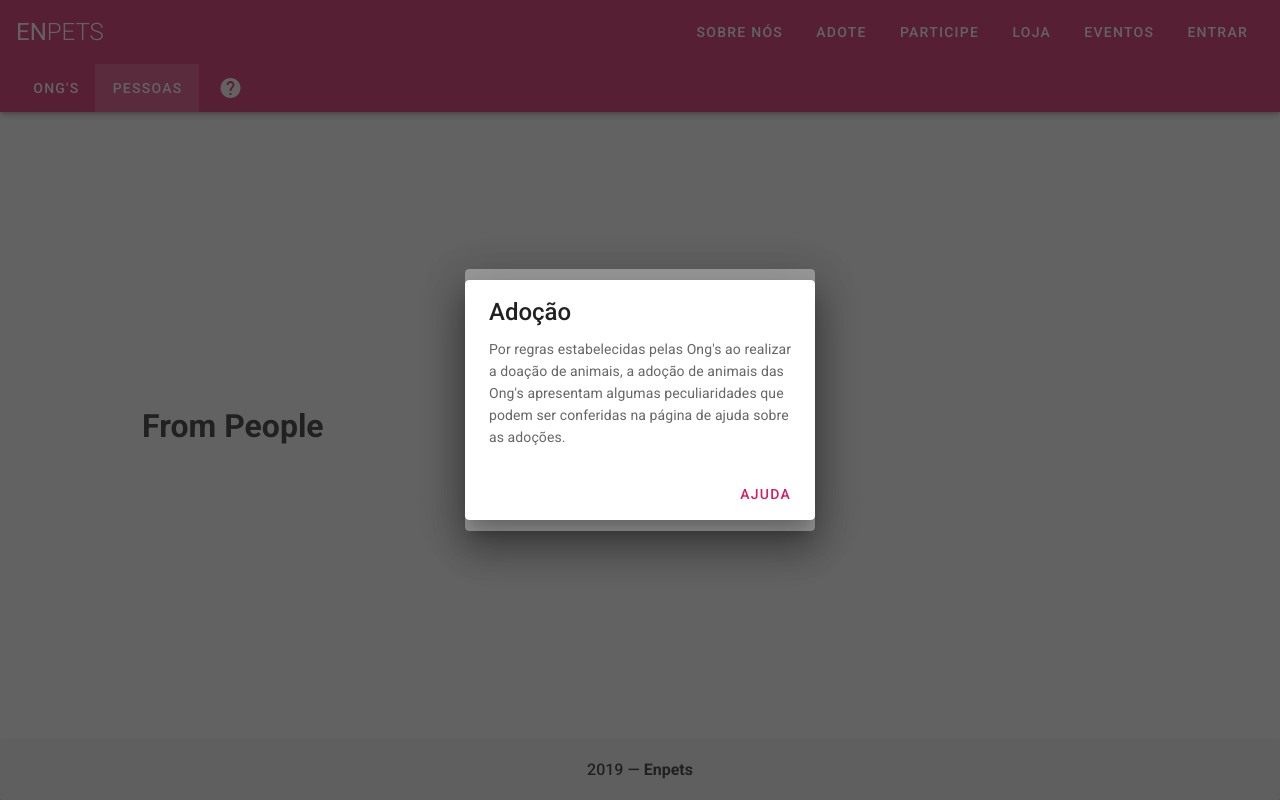
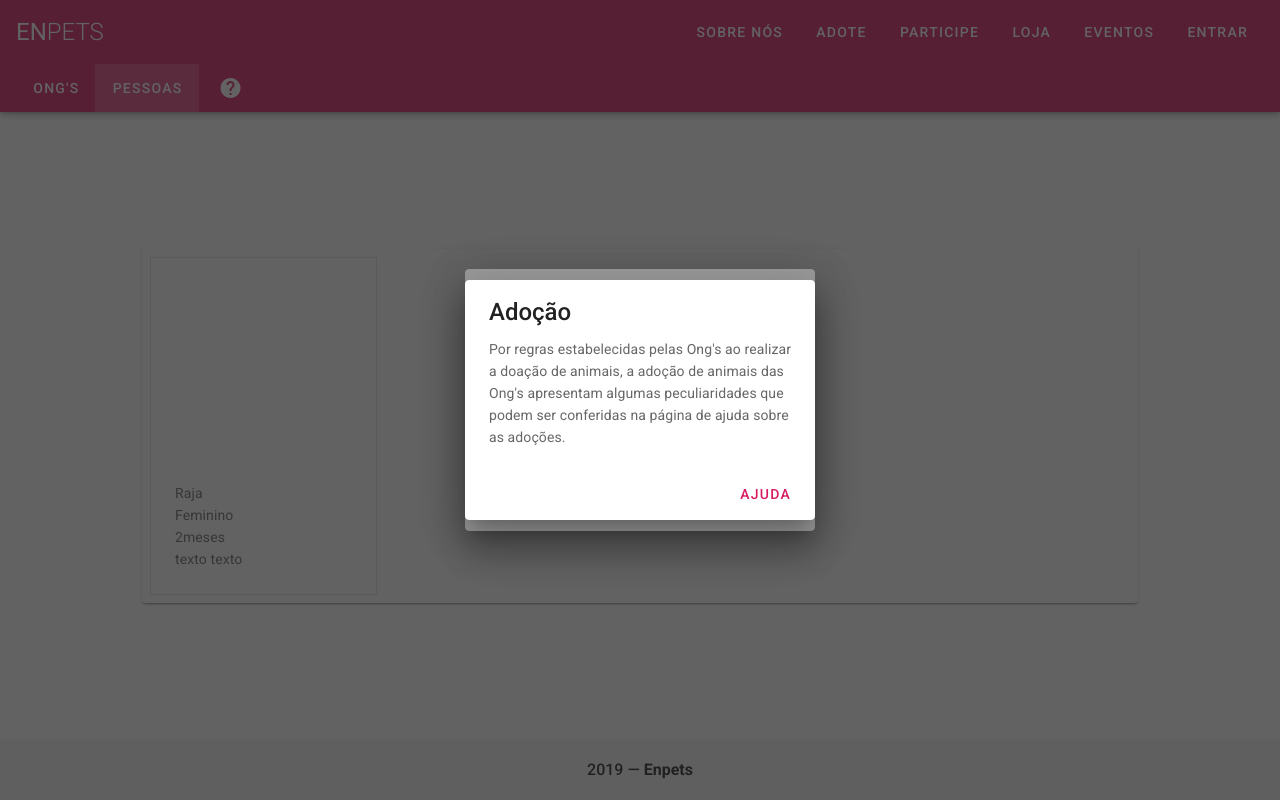
Before and after one commit to Kojji/vue-enpets, a Vue app: page /adopt/from-people in a window 1280 px wide. Built offline with nearby package versions, Linux system fonts and the light colour scheme.

Commit message:
add: diagramação da pagina de doação

```diff
--- a/src/components/AdoptFromOng.vue
+++ b/src/components/AdoptFromOng.vue
@@ -1,11 +1,68 @@
 <template>
-  <v-container>
-    <h1>From Ong</h1>
-  </v-container>
+  <v-card class="mx-auto">
+    <v-container
+      class="pa-2"
+      fluid
+    >
+      <v-row>
+        <v-col
+        v-for="animal in adoptOngList"
+          :key="animal.id"
+          :cols="flex"
+        >
+          <v-card
+            class="pa-2"
+            outlined
+            tile
+            @click.stop="showDescription(animal)"
+          >
+            <v-img
+            class="white--text"
+            height="200px"
+            :src="animal.photo"
+            ></v-img>
+            <v-card-text>
+              <span>{{ animal.name }}</span>
+              <v-spacer></v-spacer>
+              <span>{{ animal.sex }}</span>
+              <v-spacer></v-spacer>
+              <span>{{ animal.age }}</span>
+              <v-spacer></v-spacer>
+              <span>{{ animal.description }}</span>
+            </v-card-text>
+          </v-card>
+        </v-col>
+      </v-row>
+      <v-dialog
+        v-model="dialog"
+        max-width="310"
+      >
+        <v-card>
+          <v-card-title class="headline">{{ description.nome }}</v-card-title>
+        </v-card>
+      </v-dialog>
+    </v-container>
+  </v-card>
 </template>
 
 <script>
+import {mapGetters} from "vuex"
 export default {
-
+  data: () => ({
+    flex: 3,
+    dialog: false,
+    description: {}
+  }),
+  computed: {
+    ...mapGetters([
+      "adoptOngList"
+    ])
+  },
+  methods: {
+    showDescription(card) {
+      this.dialog = true
+      this.description = card
+    }
+  }
 }
 </script>
--- a/src/components/AdoptFromPeople.vue
+++ b/src/components/AdoptFromPeople.vue
@@ -1,3 +1,68 @@
 <template>
-  <h1>From People</h1>
+  <v-card class="mx-auto">
+    <v-container
+      class="pa-2"
+      fluid
+    >
+      <v-row>
+        <v-col
+        v-for="animal in adoptPeopleList"
+          :key="animal.id"
+          :cols="flex"
+        >
+          <v-card
+            class="pa-2"
+            outlined
+            tile
+            @click.stop="showDescription(animal)"
+          >
+            <v-img
+            class="white--text"
+            height="200px"
+            :src="animal.photo"
+            ></v-img>
+            <v-card-text>
+              <span>{{ animal.name }}</span>
+              <v-spacer></v-spacer>
+              <span>{{ animal.sex }}</span>
+              <v-spacer></v-spacer>
+              <span>{{ animal.age }}</span>
+              <v-spacer></v-spacer>
+              <span>{{ animal.description }}</span>
+            </v-card-text>
+          </v-card>
+        </v-col>
+      </v-row>
+      <v-dialog
+        v-model="dialog"
+        max-width="310"
+      >
+        <v-card>
+          <v-card-title class="headline">{{ description.nome }}</v-card-title>
+        </v-card>
+      </v-dialog>
+    </v-container>
+  </v-card>
 </template>
+
+<script>
+import {mapGetters} from "vuex"
+export default {
+  data: () => ({
+    flex: 3,
+    dialog: false,
+    description: {}
+  }),
+  computed: {
+    ...mapGetters([
+      "adoptPeopleList"
+    ])
+  },
+  methods: {
+    showDescription(card) {
+      this.dialog = true
+      this.description = card
+    }
+  }
+}
+</script>
--- /dev/null
+++ b/src/store/modules/storeAdopt.js
@@ -0,0 +1,42 @@
+import gato1 from "../../assets/adopt/gato1.jpg"
+
+const state = {
+  adoptOngList: [
+    {
+      id: 1,
+      name: "Chocolatinho",
+      sex: "Masculino",
+      age: "2meses",
+      location: "Rio de Janeiro",
+      photo: gato1,
+      description: "texto ",
+    }
+  ],
+  adoptPeopleList: [
+    {
+      id: 1,
+      name: "Raja",
+      sex: "Feminino",
+      age: "2meses",
+      location: "Rio de Janeiro",
+      photo: gato1,
+      description: "texto texto",
+    }
+  ],
+}
+const mutations = {
+
+}
+const actions = {
+
+}
+const getters = {
+  adoptOngList(state) { return state.adoptOngList },
+  adoptPeopleList(state) { return state.adoptPeopleList}
+}
+export default {
+  state,
+  mutations,
+  actions,
+  getters
+}
--- a/src/store/modules/storeParticipate.js
+++ b/src/store/modules/storeParticipate.js
@@ -1,12 +1,12 @@
 const state = {
   cardsParticipatePage: [
     {
-      title: 'Adote um animal',
+      title: 'Seja um voluntario',
       src: 'https://cdn.vuetifyjs.com/images/cards/road.jpg',
-      flex: 12 ,
+      flex: 12,
       button: null,
       redirect: null,
-      text: 'colocar aqui sobre adoção de animais'
+      text: 'colocar aqui sobre como ser um voluntario'
     },
     {
       title: 'Doações por compras',
@@ -25,7 +25,7 @@ const state = {
       text: 'colocar aqui as informações de por onde realizar a doação'
     },
     {
-      title: 'PAtrocinio',
+      title: 'Patrocinio',
       src: 'https://cdn.vuetifyjs.com/images/cards/docks.jpg',
       flex: 4,
       button: null,
@@ -41,12 +41,12 @@ const state = {
       text: 'colocar aqui sobre apadrinhamento de animais'
     },
     {
-      title: 'Ajude um dono',
+      title: 'Eventos',
       src: 'https://cdn.vuetifyjs.com/images/cards/road.jpg',
       flex: 6,
       button: null,
       redirect: null,
-      text: 'colocar aqui sobre encontrar animais perdidos'
+      text: 'colocar aqui sobre ajuda em eventos'
     },
   ],
 }
--- a/src/store/store.js
+++ b/src/store/store.js
@@ -7,6 +7,7 @@ import about from './modules/storeAbout'
 import participate from './modules/storeParticipate'
 import shop from './modules/storeShop'
 import userFunctions from './modules/storeUser'
+import adoptFunctions from './modules/storeAdopt'
 
 Vue.use(Vuex)
 
@@ -28,6 +29,7 @@ export default new Vuex.Store({
     about,
     participate,
     shop,
-    userFunctions
+    userFunctions,
+    adoptFunctions
   }
 })
--- a/src/views/About.vue
+++ b/src/views/About.vue
@@ -43,6 +43,9 @@
             outlined
             tile
           >
+            <v-card-text>
+              <span>Nossos Parceiros</span><br>
+            </v-card-text>
             <v-row>
               <v-col
                 v-for="partner in partnersArray"
```
Also changed, not shown: src/assets/adopt/gato1.jpg (added). Lines whose indentation alone changed are shown as unchanged.
